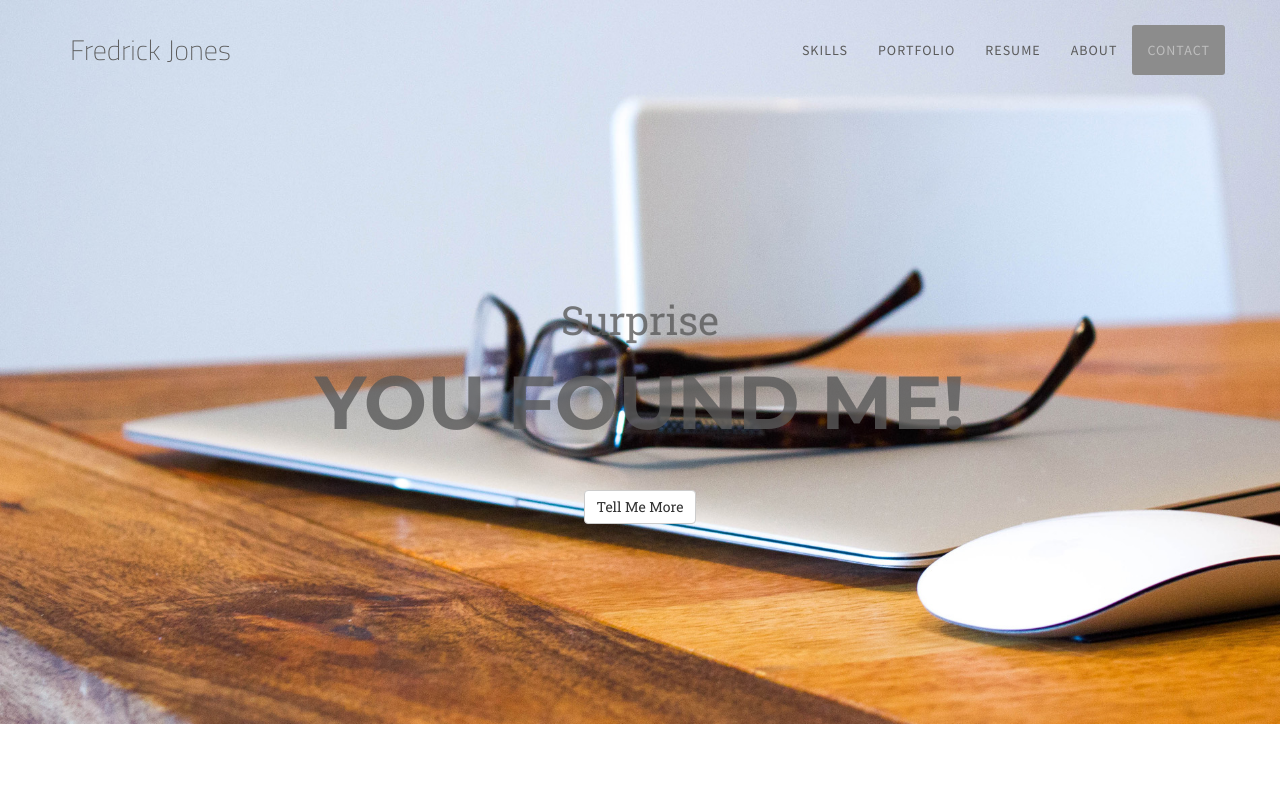
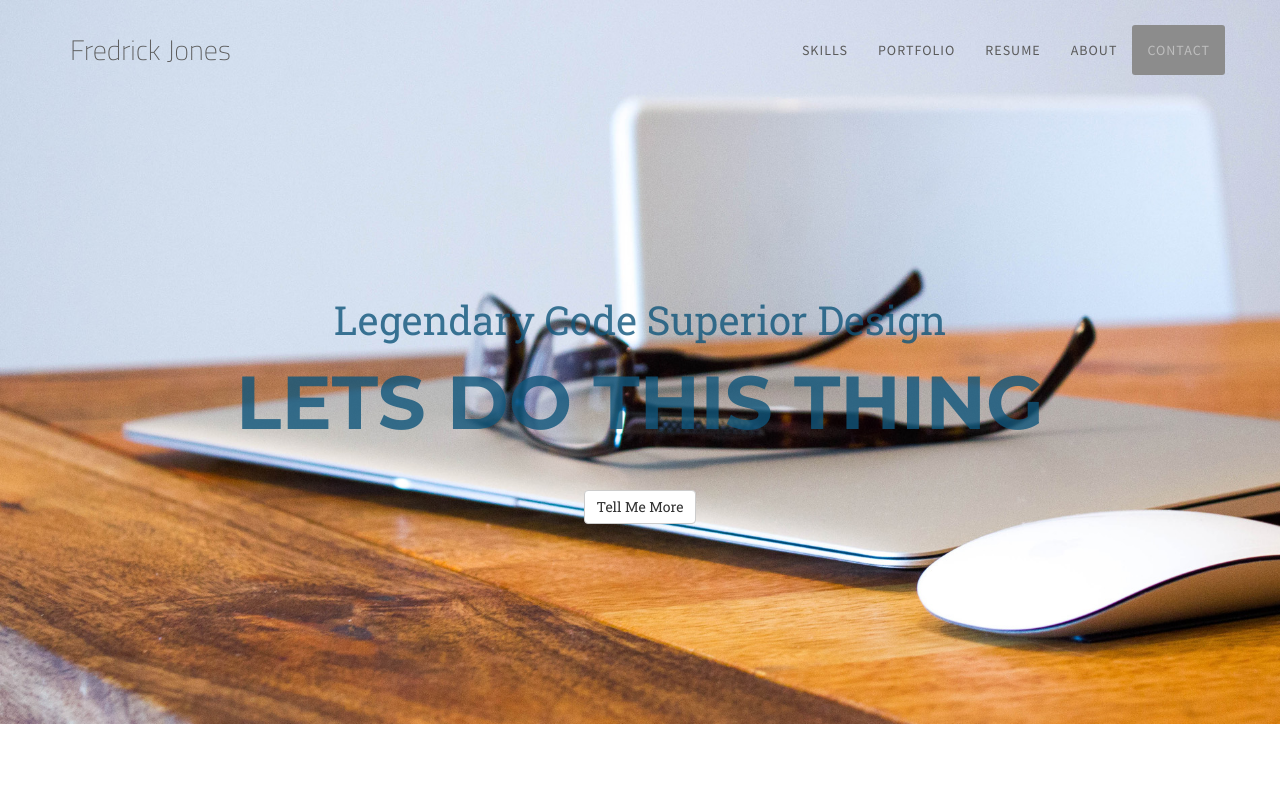
Before and after one commit to fredrickJones/fredrickJones, a plain HTML site: page index.html in a window 1280 px wide. Shown: the top 800 px of the page. Drawn offline with nearby package versions, Linux system fonts and the light colour scheme.

Commit message:
change intro

```diff
--- a/css/bundigas.css
+++ b/css/bundigas.css
@@ -259,7 +259,7 @@ fieldset[disabled] .btn-xl.active {
 
 header {
     text-align: center;
-    color: rgba(90, 90, 90, .8);
+    color: rgba(15, 85, 123, .8);
     background-attachment: scroll;
     background-image: url(../img/header-bg-img-1.jpg);
     background-position: center center;
--- a/index.html
+++ b/index.html
@@ -102,8 +102,8 @@
 	<header>
 		<div class="container">
 			<div class="intro-text">
-				<div class="intro-lead-in">Surprise</div>
-				<div class="intro-heading">You Found Me!</div>
+				<div class="intro-lead-in">Legendary Code Superior Design</div>
+				<div class="intro-heading">Lets do this thing</div>
 				<a href="#portfolio" class="page-scroll btn btn-default">Tell Me More</a>
 			</div>
 		</div>
```
